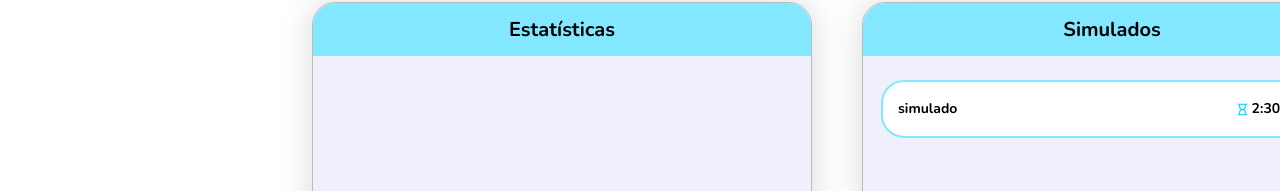
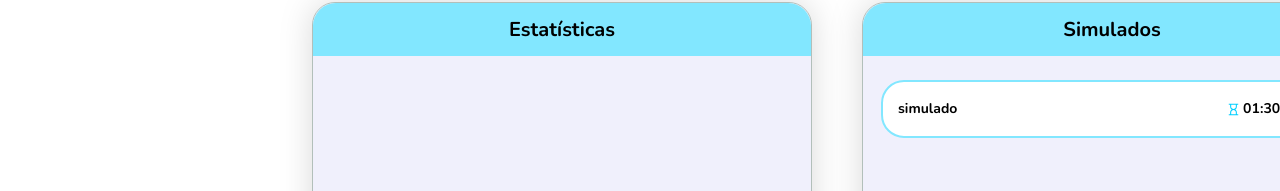
Before and after one commit to vadolasi/vem-questoes, a Next.js app: page /Home in a window 1280 px wide. Shown: the part 690-881 px from the top of the page. Built offline with nearby package versions, Linux system fonts and the light colour scheme.

Commit message:
add function for calculate time for exam with base in questions

```diff
--- a/src/components/ExamCard/index.tsx
+++ b/src/components/ExamCard/index.tsx
@@ -7,11 +7,23 @@ import { Container } from "./styles"
 
 interface ExamCardInterface{
     name: string,
-    time: string,
     questions: number,
 }
 
-export const ExamCard: FC<ExamCardInterface> = ({name, time, questions}) => {
+export const ExamCard: FC<ExamCardInterface> = ({name, questions}) => {
+
+    function calcTime(questions: number){
+        const calcMinutesForExam = 3*questions;
+
+        const hours = Math.floor(calcMinutesForExam/60);
+        const minutes = calcMinutesForExam % 60;
+
+        const textHours = (`00${hours}`).slice(-2);
+        const textMinutes=(`00${minutes}`).slice(-2);
+
+        return `${textHours}:${textMinutes}`;
+    }
+
     return(
         <Container>
             <div className="examInfo">
@@ -19,7 +31,7 @@ export const ExamCard: FC<ExamCardInterface> = ({name, time, questions}) => {
             </div>
 
             <div className="dataInfo">
-                <span><AiOutlineHourglass/>{time}</span>
+                <span><AiOutlineHourglass/>{calcTime(questions)}</span>
                 <span><AiOutlineQuestionCircle/>{questions}</span>
             </div>
 
--- a/src/pages/Home/index.tsx
+++ b/src/pages/Home/index.tsx
@@ -34,7 +34,7 @@ export default function Home() {
           <ContentCard title='Estatísticas'>
           </ContentCard>
           <ContentCard title='Simulados'>
-            <ExamCard name="simulado" questions={30} time='2:30'/>
+            <ExamCard name="simulado" questions={30}/>
           </ContentCard>
      </Content>
     </Container>
```
